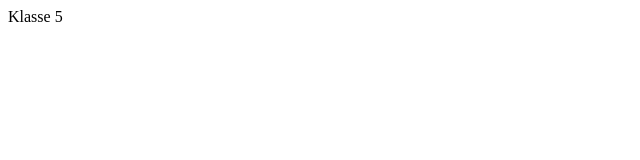
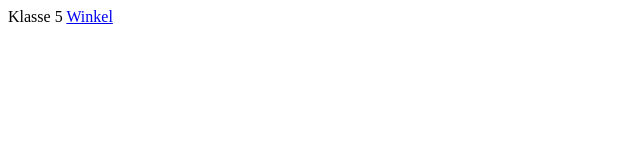
Before and after one commit to Lern-Material/Mathematik, a plain HTML site: page Klasse5/index.html in a window 1280 px wide. Shown: the full height of the page, 0-640 px from the left. Drawn offline with Linux system fonts and the light colour scheme.

Commit message:
Winkel-init

```diff
--- a/Klasse5/index.html
+++ b/Klasse5/index.html
@@ -1 +1,3 @@
 Klasse 5
+
+<a href="Geometrie/Winkel">Winkel<a>
```
Also changed, not shown: 1 other file.
